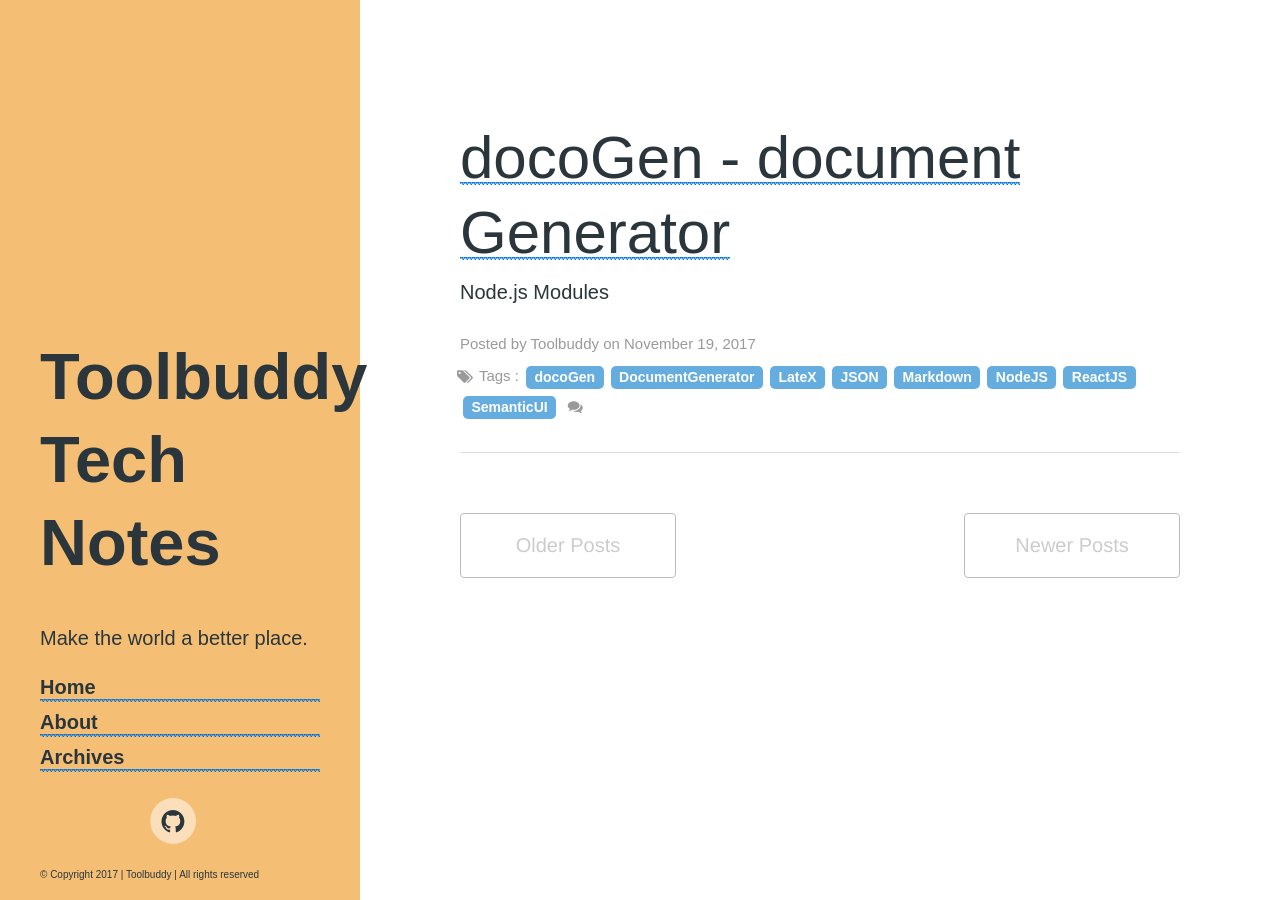
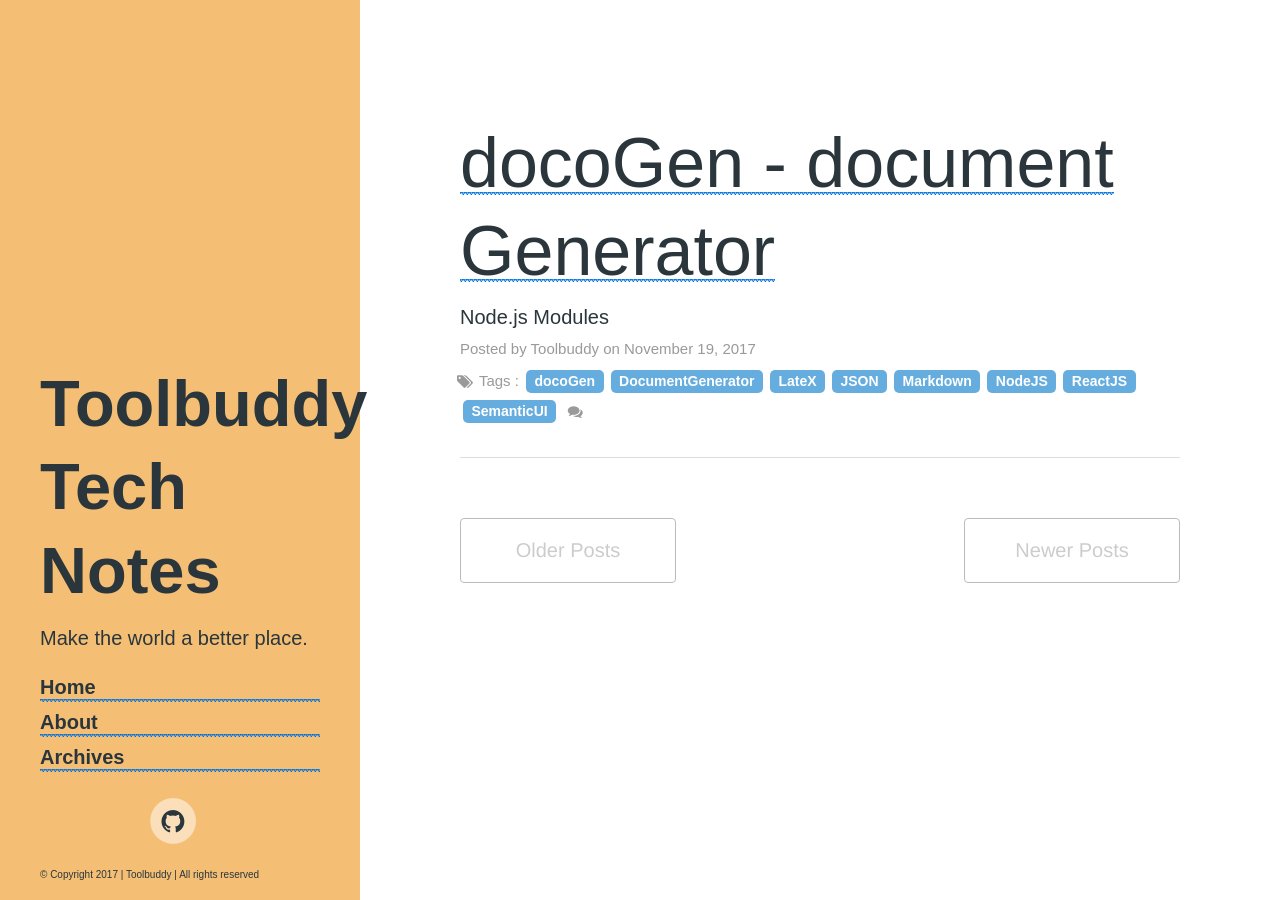
Before and after one commit to toolbuddy/toolbuddy.github.io, a Jekyll site: the page built from index.html, in a window 1280 px wide. Built offline with Jekyll 4.4.1, drawn with Linux system fonts in a browser that asks for light colours; some web fonts are replaced; the list of posts is cut into pages by our own code; comment, search, counter and statistics services are not loaded.

Commit message:
Fix out the sidebar layout in PaperCSS

```diff
--- a/_layouts/post.html
+++ b/_layouts/post.html
@@ -14,7 +14,7 @@
           <span class="fa-stack fa-sm">
             <i class="fa fa-bookmark fa-stack-1x"></i>
           </span>
-          <a href="{{ page.slides }}">Slides</a>
+          <a href="{{ page.slides }}" style="background: none !important">Slides</a>
         </span>
     {% endif %}
 
@@ -23,7 +23,7 @@
           <span class="fa-stack fa-sm">
             <i class="fa fa-eye fa-stack-1x"></i>
           </span>
-          <a href="{{ page.present }}">Present Live</a>
+          <a href="{{ page.present }}" style="background: none !important">Present Live</a>
         </span>
     {% endif %}
   </span>
--- a/public/css/custom.css
+++ b/public/css/custom.css
@@ -62,6 +62,7 @@
 }
 .theme-base-chocolate .sidebar p.lead {
     font-size: 1rem;
+    margin: 0 0 .25em;
 }
 @media screen and (max-width: 767px) {
     .theme-base-chocolate .sidebar {
@@ -84,6 +85,7 @@
 .theme-base-chocolate .navbar h1 {
     font-size: 1rem;
     font-family: "Abril Fatface", serif;
+    margin: .5em 0 .25em;
 }
 .theme-base-chocolate .navbar a {
     display: inline-block;
```
Also changed, not shown: public/css/custom.min.css, public/css/paper.min.css, 4 other files.
